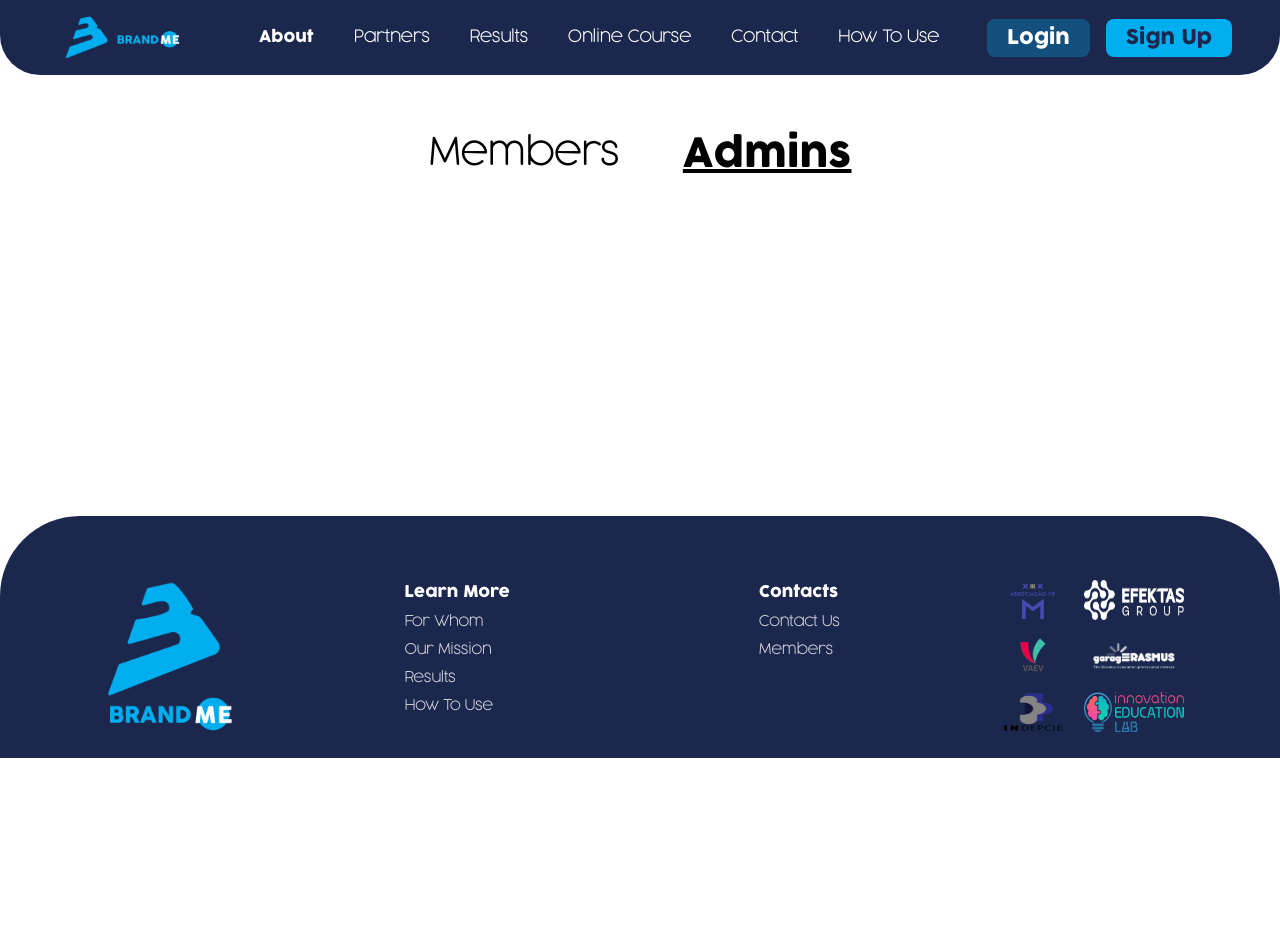
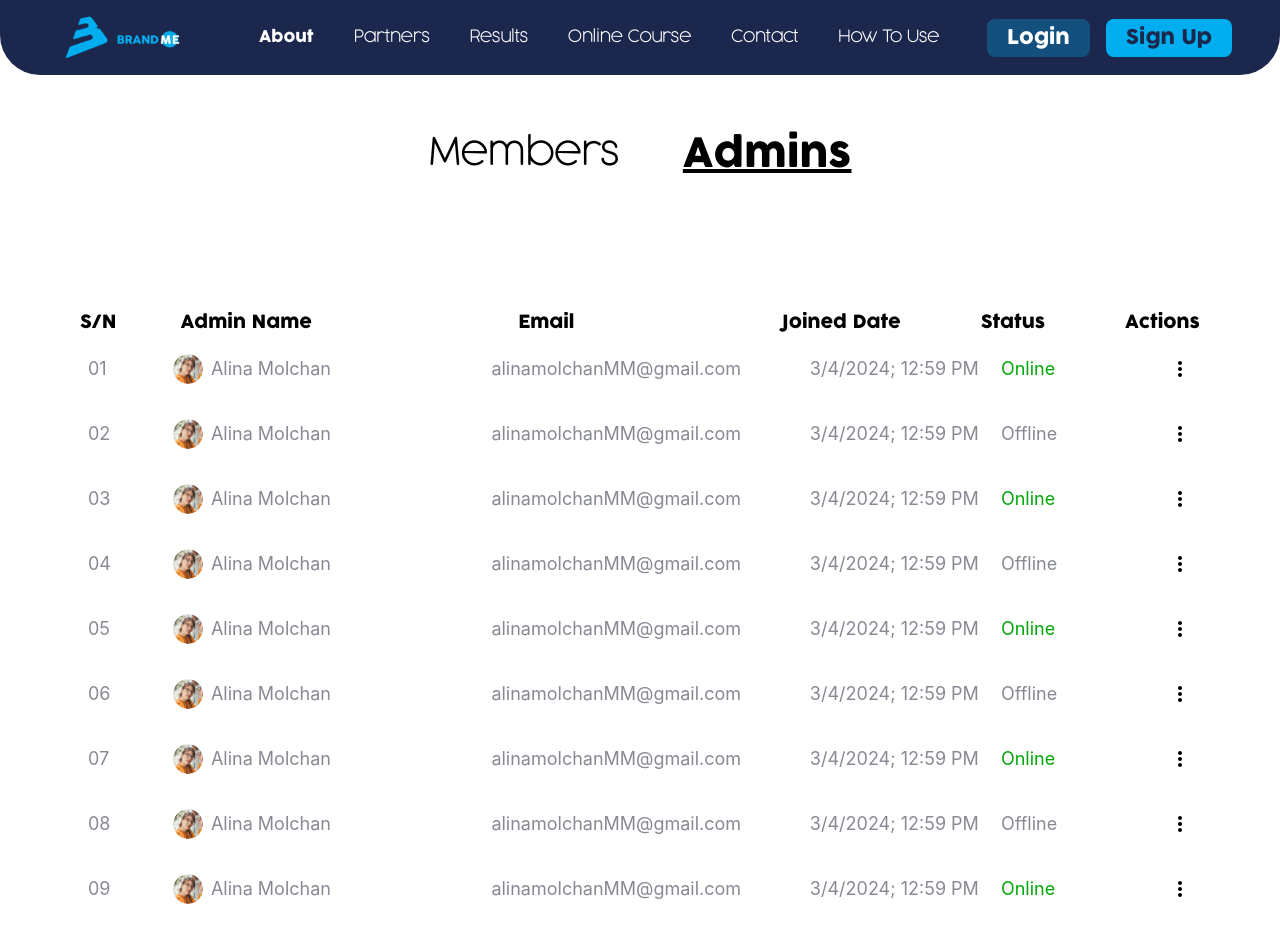
Before and after one commit to Valuegate/Brand-me, a Next.js app: page /user-tracking in a window 1280 px wide. Both pictures are taken after a click on the element "Admins". Shown: the top 942 px of the page. Before the commit the page ends 800 px from the top, so only its background shows below. Built offline with nearby package versions, Linux system fonts and the light colour scheme.

Commit message:
done with the admin section under user tracking

```diff
--- a/src/components/platform-tracking/Courses.tsx
+++ b/src/components/platform-tracking/Courses.tsx
@@ -7,7 +7,7 @@ const Courses = () => {
 
     const courses: iCourse[] = [
         {
-            sn: "01",
+            sn: "001",
             name: " Foundation Course",
             modules: 13,
             activation: "2,049,034",
@@ -16,7 +16,7 @@ const Courses = () => {
             status: "Active",
         },
         {
-            sn: "02",
+            sn: "002",
             name: " Foundation Course",
             modules: 13,
             activation: "2,049,034",
@@ -25,7 +25,7 @@ const Courses = () => {
             status: "Disabled",
         },
         {
-            sn: "03",
+            sn: "003",
             name: " Foundation Course",
             modules: 13,
             activation: "2,049,034",
@@ -34,7 +34,7 @@ const Courses = () => {
             status: "Active",
         },
         {
-            sn: "04",
+            sn: "004",
             name: " Foundation Course",
             modules: 13,
             activation: "2,049,034",
@@ -43,7 +43,7 @@ const Courses = () => {
             status: "Disabled",
         },
         {
-            sn: "05",
+            sn: "005",
             name: " Foundation Course",
             modules: 13,
             activation: "2,049,034",
@@ -52,7 +52,7 @@ const Courses = () => {
             status: "Active",
         },
         {
-            sn: "06",
+            sn: "006",
             name: " Foundation Course",
             modules: 13,
             activation: "2,049,034",
@@ -61,7 +61,7 @@ const Courses = () => {
             status: "Disabled",
         },
         {
-            sn: "07",
+            sn: "007",
             name: " Foundation Course",
             modules: 13,
             activation: "2,049,034",
@@ -70,7 +70,7 @@ const Courses = () => {
             status: "Active",
         },
         {
-            sn: "08",
+            sn: "008",
             name: " Foundation Course",
             modules: 13,
             activation: "2,049,034",
@@ -79,7 +79,7 @@ const Courses = () => {
             status: "Disabled",
         },
         {
-            sn: "09",
+            sn: "009",
             name: " Foundation Course",
             modules: 13,
             activation: "2,049,034",
--- a/src/components/user-tracking/Admins.tsx
+++ b/src/components/user-tracking/Admins.tsx
@@ -1,8 +1,164 @@
-import React from 'react';
+import React, { useState } from "react";
+import { MdMoreVert } from 'react-icons/md';
+import DropdownIcon from '@/icons/DropDownIcon';
+import { convertDateWithSlashes } from '@/functions/dateFunctions';
+import { iAdmin } from './types';
+import Image from 'next/image';
+import ProfileImage from '@/assets/ellipse609.png';
 
 const Admins = () => {
+    const [selected, setSelected] = useState<number>(-1);
+
+    const admins: iAdmin[] = [
+        {
+            sn: "01",
+            name: " Alina Molchan",
+            email: "alinamolchanMM@gmail.com",
+            date: new Date(),
+            status: "Online",
+        },
+        {
+            sn: "02",
+            name: " Alina Molchan",
+            email: "alinamolchanMM@gmail.com",
+            date: new Date(),
+            status: "Offline",
+        },
+        {
+            sn: "03",
+            name: " Alina Molchan",
+            email: "alinamolchanMM@gmail.com",
+            date: new Date(),
+            status: "Online",
+        },
+        {
+            sn: "04",
+            name: " Alina Molchan",
+            email: "alinamolchanMM@gmail.com",
+            date: new Date(),
+            status: "Offline",
+        },
+        {
+            sn: "05",
+            name: " Alina Molchan",
+            email: "alinamolchanMM@gmail.com",
+            date: new Date(),
+            status: "Online",
+        },
+        {
+            sn: "06",
+            name: " Alina Molchan",
+            email: "alinamolchanMM@gmail.com",
+            date: new Date(),
+            status: "Offline",
+        },
+        {
+            sn: "07",
+            name: " Alina Molchan",
+            email: "alinamolchanMM@gmail.com",
+            date: new Date(),
+            status: "Online",
+        },
+        {
+            sn: "08",
+            name: " Alina Molchan",
+            email: "alinamolchanMM@gmail.com",
+            date: new Date(),
+            status: "Offline",
+        },
+        {
+            sn: "09",
+            name: " Alina Molchan",
+            email: "alinamolchanMM@gmail.com",
+            date: new Date(),
+            status: "Online",
+        },
+    ];
+
+    const viewAdmin = (val: number) => {
+        setSelected(val);
+        open();
+      };
+
+
     return (
         <>
+        <div className="flex items-center justify-between">
+            <div className="flex gap-16 text-black font-cocogoose text-lg">
+                <h2>S/N</h2>
+                <h2>Admin Name</h2>
+            </div>
+            <h2 className='text-black font-cocogoose text-lg'>Email</h2>
+            <div className="flex gap-20 text-black font-cocogoose text-lg">
+                <h2>Joined Date</h2>
+                <h2>Status</h2>
+                <h2>Actions</h2>
+            </div>
+        </div>
+        <div className="w-full flex flex-col md:hidden text-lg text-gray-10">
+            {admins.map((admin, i) => {
+            return (
+              <div
+                key={i}
+                className={`flex w-full ${
+                  i % 2 === 1
+                } h-[65px] items-center px-2`}
+              >
+                <h2 className="w-[8%] med-3 text-contrast-70">
+                  {admin.sn}
+                </h2>
+                <div className="flex items-center gap-2 w-[30%] med-3 text-contrast-70 line-clamp-1">
+                    <Image src={ProfileImage} alt={''} width={30} height={30} className='w-[30px] h-[30px] rounded-full' />
+                <h2 className="">
+                  {admin.name}
+                </h2>
+                </div>
+                <h2 className="w-[30%] med-3 text-contrast-70">
+                  {admin.email}
+                </h2>
+                <h2 className="w-[18%] med-3 text-contrast-70">
+                {convertDateWithSlashes(admin.date)}
+                </h2>
+                <h2 className={`w-[13%] med-3`}>
+                  <div
+                    className={`${
+                      admin.status === "Online"
+                        ? "text-green-100"
+                        : admin.status === "Offline"
+                        ? "text-gray-10"
+                        : "text-gray-10"
+                    } w-fit`}
+                  >
+                    {admin.status}
+                  </div>
+                </h2>
+                <div className="w-[5%] med-3 text-contrast-70 flex justify-end cursor-pointer">
+                  <DropdownIcon
+                    icon={<MdMoreVert size={"24px"} fill="#000000" />}
+                    child={
+                      <div className="flex flex-col shadow-custom bg-white rounded w-[180px] px-2 py-3">
+                        <p
+                          onClick={() => {
+                            viewAdmin(i);
+                          }}
+                          className="text-contrast-base cursor-pointer med-3 leading-[32px] hover:bg-brand hover:text-white hover:rounded flex items-center px-4 h-10 transition-all ease-in duration-300"
+                        >
+                          Deactivate
+                        </p>
+                        <p className="text-contrast-base cursor-pointer med-3 leading-[32px] hover:bg-brand hover:text-white hover:rounded flex items-center px-4 h-10 transition-all ease-in duration-300">
+                          Delete
+                        </p>
+                      </div>
+                    }
+                    custom={`absolute ${
+                      i + 2 >= admins.length ? "-top-8" : "top-8"
+                    } -right-2 z-10`}
+                  />
+                </div>
+              </div>
+            );
+          })}
+        </div>
         </>
     )
 }
--- /dev/null
+++ b/src/components/user-tracking/types.ts
@@ -0,0 +1,7 @@
+export interface iAdmin {
+    sn: number | string;
+    name: string;
+    email: string;
+    date: Date;
+    status: string;
+  }
```
Also changed, not shown: src/assets/ellipse609.png (added).
